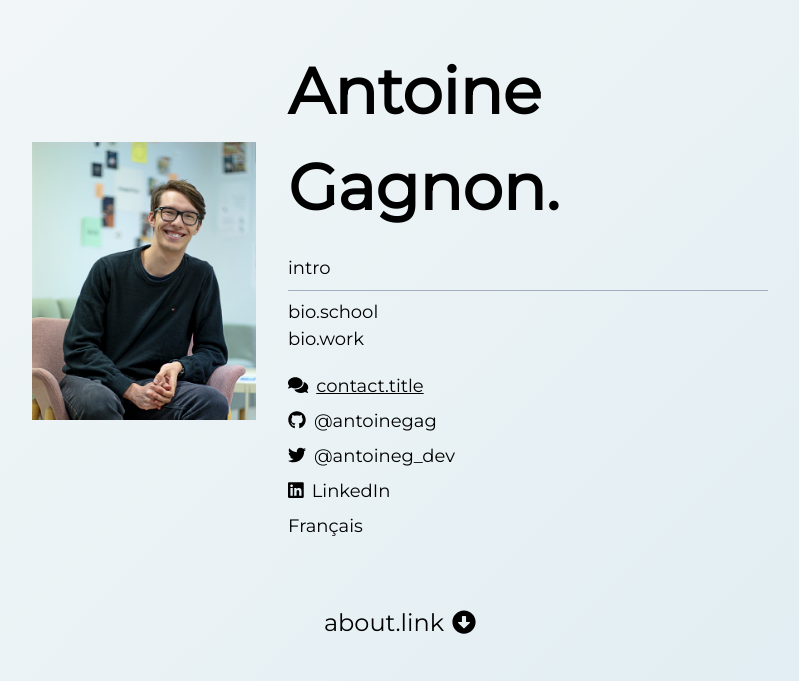
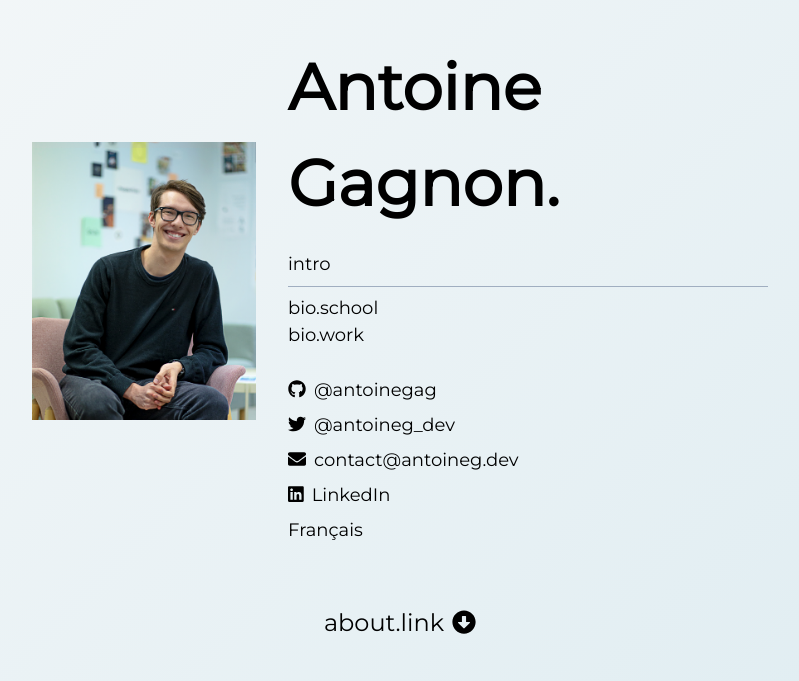
Before and after one commit to antoinegag/antoineg.dev, a React (Create React App) app: page /#/ in a window 1280 px wide. Shown: the part 119-800 px from the top of the page, without its empty margins (240-1039 px from the left). Built offline with nearby package versions, Linux system fonts and the light colour scheme; what i18next-xhr-backend would draw is missing.

Commit message:
Update contact

```diff
--- a/src/pages/Home/Contact.js
+++ b/src/pages/Home/Contact.js
@@ -18,6 +18,10 @@ export default function Contact() {
         <p className="text-lg">{t("contact.description")}</p>
       </div>
       <div className="text-center text-xl">
+        <div className="my-2">
+          <FontAwesomeIcon icon={faEnvelope} className="mr-2" />
+          <a href="mailto:contact@antoineg.dev">contact@antoineg.dev</a>
+        </div>
         <div className="my-2 flex items-center justify-center">
           <a
             href="mailto:antoine.gagnon5@usherbrooke.ca"
--- a/src/pages/Home/Hero.js
+++ b/src/pages/Home/Hero.js
@@ -5,6 +5,7 @@ import { FontAwesomeIcon } from "@fortawesome/react-fontawesome";
 import {
   faArrowAltCircleDown,
   faComments,
+  faEnvelope,
 } from "@fortawesome/free-solid-svg-icons";
 import {
   faTwitter,
@@ -43,16 +44,6 @@ export default function Hero() {
               {t("bio.looking_internship")}
             </p> */}
 
-          <Link
-            className="underline"
-            to="contact"
-            spy={true}
-            smooth={true}
-            duration={600}
-          >
-            <FontAwesomeIcon icon={faComments} className="mr-2" />
-            {t("contact.title")}
-          </Link>
           <div className="my-2">
             <FontAwesomeIcon icon={faGithub} className="mr-2" />
             <a href="https://github.com/antoinegag">@antoinegag</a>
@@ -60,6 +51,10 @@ export default function Hero() {
           <div className="my-2">
             <FontAwesomeIcon icon={faTwitter} className="mr-2" />
             <a href="https://twitter.com/antoineg_dev">@antoineg_dev</a>
+          </div>
+          <div className="my-2">
+            <FontAwesomeIcon icon={faEnvelope} className="mr-2" />
+            <a href="mailto:contact@antoineg.dev">contact@antoineg.dev</a>
           </div>
           <div className="my-2">
             <FontAwesomeIcon icon={faLinkedin} className="mr-2" />
```
